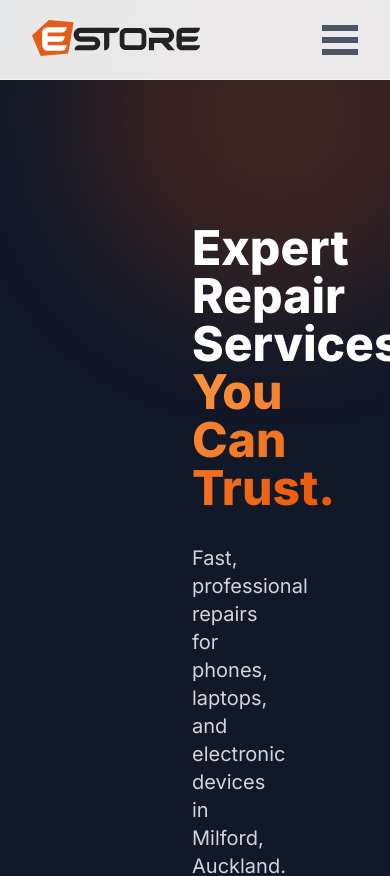
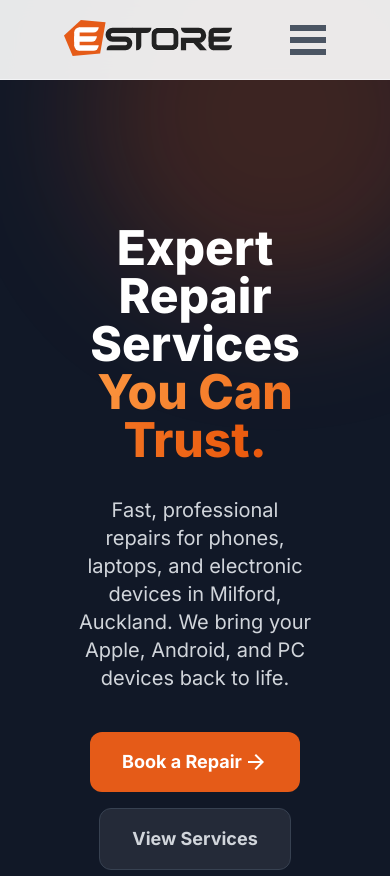
Before and after one commit to togwat/vrepair-website, a React (Vite) app: page / in a window 390 px wide. Shown: the top 876 px of the page. Built offline with nearby package versions, Linux system fonts and the light colour scheme.

Commit message:
Clamp-based padding for responsiveness

```diff
--- a/src/components/css/Footer.css
+++ b/src/components/css/Footer.css
@@ -9,7 +9,7 @@ footer {
     color: var(--colour-grey-text-dark);
 
     margin: 0;
-    padding: 1rem 12rem;
+    padding: 1rem var(--body-padding-default);
 
     text-align: right;
 }
--- a/src/components/css/Navbar.css
+++ b/src/components/css/Navbar.css
@@ -18,8 +18,7 @@
     border-width: 0 0 1px 0;    /* bottom border */
     border-color: rgb(243 244 246);
 
-    padding-left: 12rem;
-    padding-right: 12rem;
+    padding-inline: clamp(4rem, 10vw, 12rem);
     margin-left: auto;
     margin-right: auto;
 
@@ -102,27 +101,14 @@
 
 /* laptop */
 @media only screen and (max-width: 1280px) {
-    .navbar {
-        padding-left: 8rem;
-        padding-right: 8rem;
-    }
 }
 
 /* tablet */
 @media only screen and (max-width: 1024px) {
-    .navbar {
-        padding-left: 4rem;
-        padding-right: 4rem;
-    }
 }
 
 /* mobile, hide links behind burger */
 @media only screen and (max-width: 768px) {
-    .navbar {
-        padding-left: 2rem;
-        padding-right: 2rem;
-    }
-
     .navbar-links {
         display: none;
     }
--- a/src/index.css
+++ b/src/index.css
@@ -30,8 +30,7 @@
   --colour-icon-green-background: #dcfce7;
 
   /* main body margin/padding */
-  --body-padding-default: 12rem;
-  --body-padding-laptop: 6rem;
+  --body-padding-default: clamp(1rem, 20vw, 24rem);
 
   scroll-behavior: smooth;
 }
--- a/src/pages/booking/components/css/Booking.css
+++ b/src/pages/booking/components/css/Booking.css
@@ -2,8 +2,7 @@
     padding-top: 8rem;
     padding-bottom: 8rem;
 
-    padding-left: var(--body-padding-default);
-    padding-right: var(--body-padding-default);
+    padding-inline: var(--body-padding-default);
 
     background-color: var(--colour-grey-50);
 
@@ -30,10 +29,7 @@
 
 /* laptop */
 @media only screen and (max-width: 1280px) {
-    .main-section {
-        padding-left: var(--body-padding-laptop);
-        padding-right: var(--body-padding-laptop);
-    }
+
 }
 
 /* tablet */
--- a/src/pages/home/components/css/Section1.css
+++ b/src/pages/home/components/css/Section1.css
@@ -23,15 +23,15 @@
 
 /* laptop */
 @media only screen and (max-width: 1280px) {
-
+    .section1-boxes {
+        grid-template-columns: repeat(2, minmax(0, 1fr));
+        gap: 2rem;
+    }
 }
 
 /* tablet */
 @media only screen and (max-width: 1024px) {
-    .section1-boxes {
-        grid-template-columns: repeat(2, minmax(0, 1fr));
-        gap: 2rem;
-    }
+
 }
 
 /* mobile, hide links behind burger */
--- a/src/pages/home/components/css/Section2.css
+++ b/src/pages/home/components/css/Section2.css
@@ -25,13 +25,14 @@
 
 /* laptop */
 @media only screen and (max-width: 1280px) {
+    .section2 {
+        flex-direction: column;
+    }
 }
 
 /* tablet */
 @media only screen and (max-width: 1024px) {
-    .section2 {
-        flex-direction: column;
-    }
+
 }
 
 /* mobile, hide links behind burger */
--- a/src/pages/home/components/css/Section2Box.css
+++ b/src/pages/home/components/css/Section2Box.css
@@ -19,6 +19,7 @@
     display: flex;
     flex-direction: column;
     align-items: center;
+    flex-shrink: 0;
 }
 
 .section2-box:hover {
@@ -80,13 +81,14 @@
 
 /* laptop */
 @media only screen and (max-width: 1280px) {
+    .section2-box {
+        width: 100%;
+    }
 }
 
 /* tablet */
 @media only screen and (max-width: 1024px) {
-    .section2-box {
-        width: 100%;
-    }
+
 }
 
 /* mobile, hide links behind burger */
--- a/src/pages/home/components/css/Sections.css
+++ b/src/pages/home/components/css/Sections.css
@@ -2,8 +2,7 @@
     padding-top: 5rem;
     padding-bottom: 5rem;
 
-    padding-left: var(--body-padding-default);
-    padding-right: var(--body-padding-default);
+    padding-inline: var(--body-padding-default);
 }
 
 .section1-text h2, .section2-text h2 {
@@ -33,10 +32,7 @@
 
 /* laptop */
 @media only screen and (max-width: 1280px) {
-    .section1, .section2, .section3 {
-        padding-left: var(--body-padding-laptop);
-        padding-right: var(--body-padding-laptop);
-    }
+
 }
 
 /* tablet */
```
Also changed, not shown: src/pages/home/components/css/Section3Box.css (+5 -5 lines).
